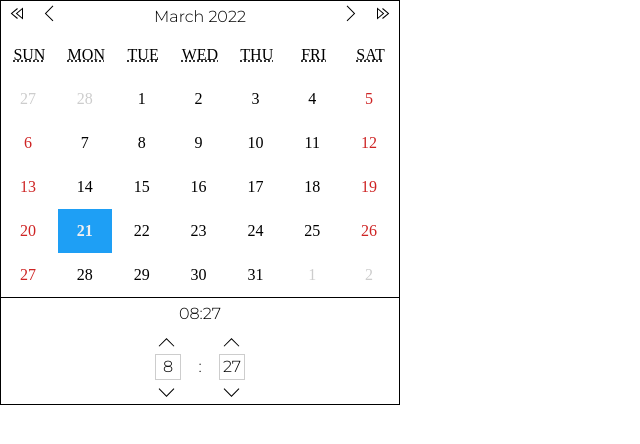
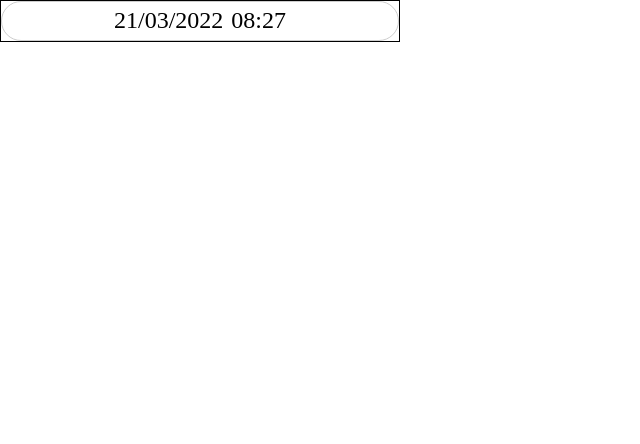
Before and after one commit to Sanchit987/timedatepicker, a React (Create React App) app: page / in a window 1280 px wide. Shown: the top 444 px of the page, without its empty margins (0-640 px from the left). Built offline with nearby package versions, Linux system fonts and the light colour scheme.

Commit message:
Implementation completed from my side

```diff
--- a/src/components/datetimepicker/datetimeindex.jsx
+++ b/src/components/datetimepicker/datetimeindex.jsx
@@ -1,14 +1,37 @@
-import React, { useState } from 'react';
+import React, { useState, useEffect, useRef } from 'react';
 import CalendarIndex from '../calendar/calendarindex';
 import moment from 'moment';
 import TimeIndex from '../time-component/timeindex';
 import CalendarMonths from '../calendar/calendarmonths';
 import SelectMonth from '../calendar/selectmonth';
 
+let useClickOutside = (handler) => {
+
+  let domNode = useRef();
+
+  useEffect(() => {
+
+    let mayBehandler = (event) => {
+      if (!domNode.current.contains(event.target)) {
+        handler();
+      }
+    };
+
+    document.addEventListener("mousedown", mayBehandler);
+
+    return () => document.removeEventListener("mousedown", mayBehandler);
+  });
+
+  return domNode;
+};
+
+
 const DateTimePicker = () => {
   const [value, setValue] = useState(moment());
   const [showMonth, setShowYear] = useState(true);
   const [showMo, setShowMo] = useState(true);
+  const [open, setOpen] = useState(false);
+
   function clicked() {
     if (showMonth === false) {
       setShowYear(true);
@@ -25,10 +48,27 @@ const DateTimePicker = () => {
       setShowMo(false);
     }
   }
+  function toggleOpen() {
+    if (open === true) {
+      setOpen(false);
+    }
+    else {
+      setOpen(true);
+    }
+  }
+  let domNode = useClickOutside(() => {
+    setOpen(false);
+  });
+
   return (
-    <div>
-      {showMonth === showMo ? <CalendarIndex value={value} onChange={setValue} clicked={clicked} moClick={onMonthClick} /> : showMo ? <CalendarMonths value={value} onChange={setValue} close={setShowYear} /> : <SelectMonth value={value} onChange={setValue} close={setShowMo} />}
-      <TimeIndex value={value} onChange={setValue} />
+    <div ref={domNode} className="calendar">
+      <div className="text-box" onClick={toggleOpen}>
+        <div className="date">{value.format("DD/MM/YYYY")}</div>
+        <div className="time">{value.format("HH:mm")}</div>
+      </div>
+      {open
+        ? showMonth === showMo ? <div><CalendarIndex value={value} onChange={setValue} clicked={clicked} moClick={onMonthClick} /><TimeIndex value={value} onChange={setValue} /></div> : showMo ? <CalendarMonths value={value} onChange={setValue} close={setShowYear} /> : <SelectMonth value={value} onChange={setValue} close={setShowMo} /> : ""
+      }
     </div>
   );
 };
--- a/src/scss/_calendar.scss
+++ b/src/scss/_calendar.scss
@@ -106,3 +106,22 @@
     background-color: $color-blue;
   }
 }
+
+
+.text-box {
+  max-width: 400px;
+  box-sizing: border-box;
+  padding: 3px;
+  border: 1px solid $color-grey;
+  border-radius: 20px;
+  height: 40px;
+  display: flex;
+  flex-direction: row;
+  justify-content: center;
+  align-items: center;
+
+  div {
+    margin: 4px;
+    font-size: 1.5rem;
+  }
+}
```
